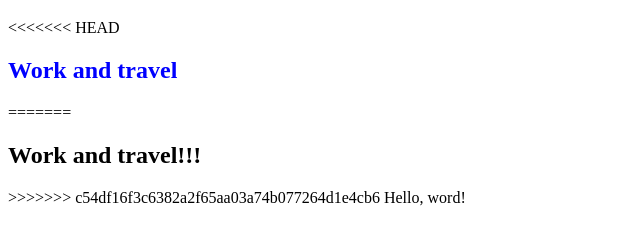
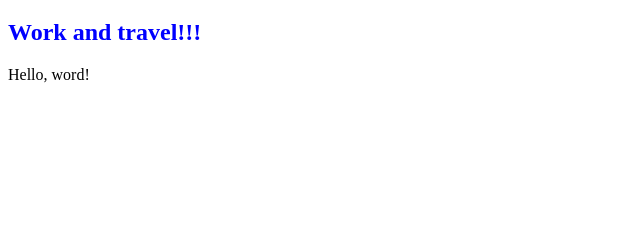
Before and after one commit to RudOlena/Hello, a plain HTML site: page hello.html in a window 1280 px wide. Shown: the part 61-306 px from the top of the page, without its empty margins (0-640 px from the left). Drawn offline with Linux system fonts and the light colour scheme.

Commit message:
Update hello.html

```diff
--- a/hello.html
+++ b/hello.html
@@ -5,11 +5,7 @@
 </head>
 <body>
     <h1>Welcome!</h1>
-<<<<<<< HEAD
-    <h2 style="color: blue;">Work and travel</h2>
-=======
-    <h2>Work and travel!!!</h2>
->>>>>>> c54df16f3c6382a2f65aa03a74b077264d1e4cb6
+    <h2 style="color: blue;">Work and travel!!!</h2>
     Hello, word!
 </body>
 </html>
```
